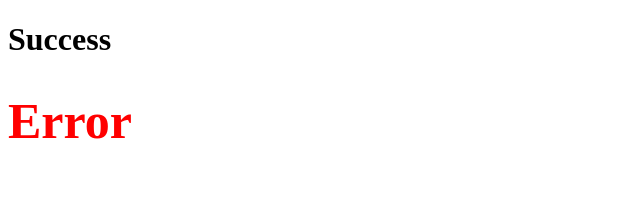
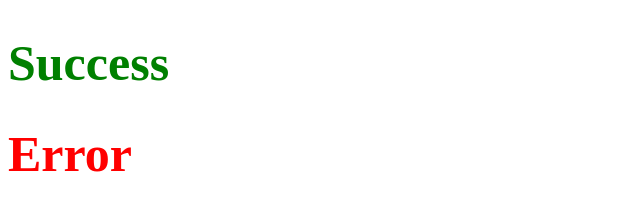
Before and after one commit to prataprohit526/React-Inline-and-Module-CSS---How-React-Works-Building-a-First-Custom-Functiona---ar3bi9hfozg7, a React app: page / in a window 1280 px wide. Shown: the whole page, without its empty margins (0-640 px from the left). Built offline with nearby package versions, Linux system fonts and the light colour scheme.

Commit message:
color change

```diff
--- a/src/components/App.js
+++ b/src/components/App.js
@@ -8,10 +8,8 @@ const App = () => {
   };
   return (
     <div id="main">
-      <h1 className='success'>Success</h1>
+     <h1 className={styles.success}>Success</h1>
       <h1 id='error' style={temp}>Error</h1>
     </div>
   )};
-
-
 export default App;
```
Also changed, not shown: src/styles/appStyles.module.css (line endings or trailing spaces), 1 other file.
